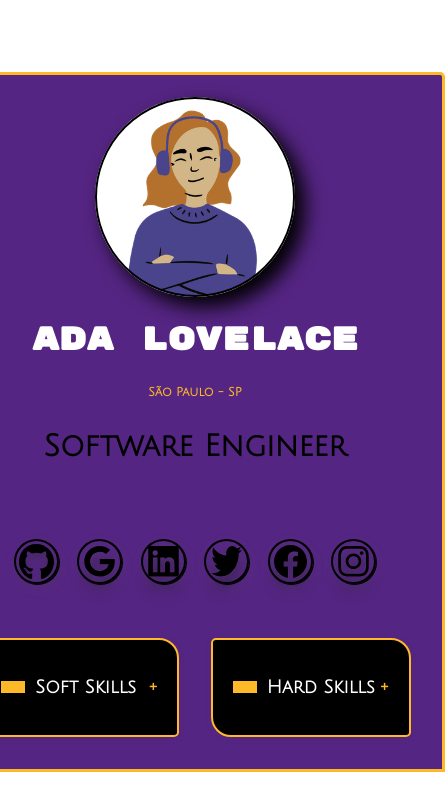
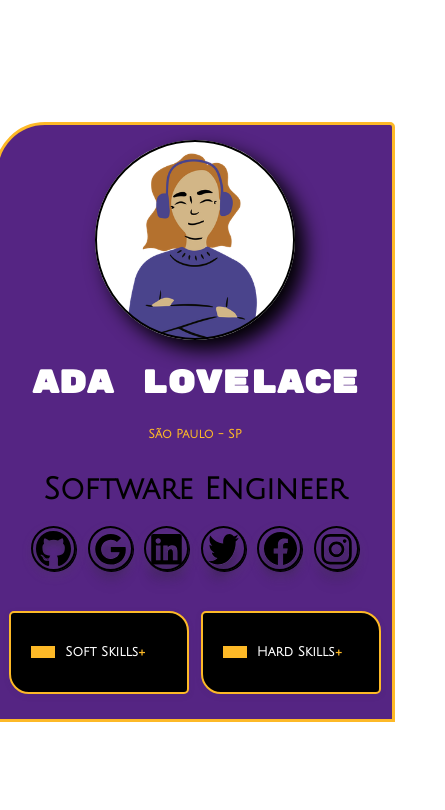
Before and after one commit to mts-the-encoder/CardProfile, a Vue app: page / in a window 390 px wide. Shown: the top 810 px of the page, 445 px wide, since content can reach past the window. Built offline with nearby package versions, Linux system fonts and the light colour scheme.

Commit message:
subindo versãop mobile quase finalizada

```diff
--- a/src/components/Card.vue
+++ b/src/components/Card.vue
@@ -82,4 +82,12 @@ export default {
         margin-top: 75px;
     }
 }
+
+/*MOBILE*/
+@media (max-width: 425px){
+	.card {
+        height: 600px;
+        width: 400px;
+    }
+}
 </style>
--- a/src/components/Contact.vue
+++ b/src/components/Contact.vue
@@ -74,4 +74,17 @@ export default {
         }
     }
 }
+/*MOBILE*/
+@media (max-width: 425px) {
+    .contacts {
+        width: 350px;
+        display: flex;
+        justify-content: space-evenly;
+
+        .contact {
+            width: 45px;
+            height: 45px;
+        }
+    }
+}
 </style>
--- a/src/components/Trigger.vue
+++ b/src/components/Trigger.vue
@@ -117,4 +117,41 @@
 
 	}
 }
+/*MOBILE*/
+@media (max-width: 425px){
+	.wrapper {
+		width: 100%;
+		margin: 0 auto;
+		display: flex;
+		align-items: center;
+		justify-content: space-evenly;
+
+		.item--list {
+			width: 180px;
+			display: flex;
+		}
+		.trigger-wrapper {
+			display: flex;
+			text-align: center;
+
+			.skills--title {
+				font-size: 13px;
+				width: 100%;
+
+			}
+			.skills--title::after{
+				font-size: 15px;
+
+				vertical-align: middle;
+			}
+			.skills--title::before{
+				vertical-align: middle;
+
+			}
+			.content--sk {
+				margin-right: 40px;
+			}
+		}
+	}
+}
 </style>
```
